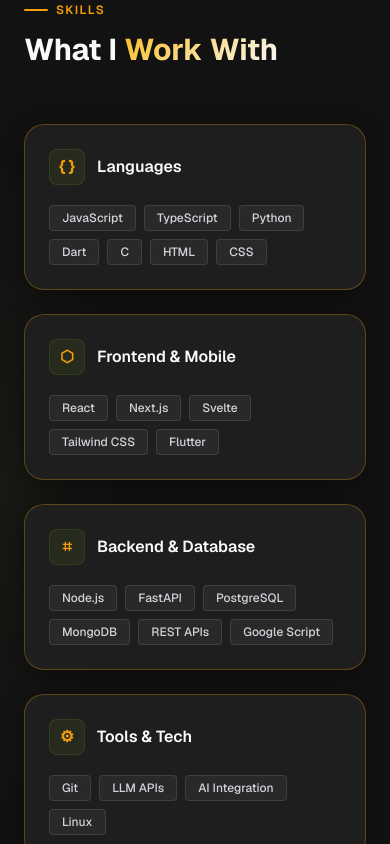
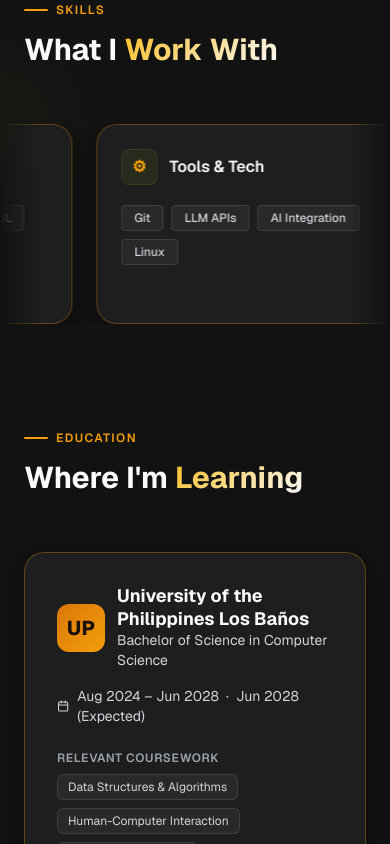
Before and after one commit to codyjamesDC/cody-portfolio, a React (Vite) app: page / in a window 390 px wide. Shown: the part 5200-6044 px from the top of the page. Built offline with nearby package versions, Linux system fonts and the light colour scheme.

Commit message:
feat(ui): implement horizontal marquee carousel for Skills Section

```diff
--- a/src/components/Skills.tsx
+++ b/src/components/Skills.tsx
@@ -38,15 +38,76 @@
                         <span className="gradient-text">Work With</span>
                     </h2>
                 </div>
+            </div>
 
-                {/* Skill groups */}
-                <div className="grid grid-cols-1 md:grid-cols-2 xl:grid-cols-3 gap-6">
-                    {skillGroups.map((group, idx) => (
+            {/* Skill groups (Full Width Carousel) */}
+            <div
+                className="relative flex overflow-hidden group w-full"
+                style={{
+                    maskImage: 'linear-gradient(to right, transparent, black 10%, black 90%, transparent)',
+                    WebkitMaskImage: 'linear-gradient(to right, transparent, black 10%, black 90%, transparent)',
+                }}
+            >
+                <div className="flex shrink-0 animate-marquee group-hover:[animation-play-state:paused] gap-6 pr-6">
+                    {[...skillGroups, ...skillGroups, ...skillGroups, ...skillGroups].map((group, i) => (
                         <div
-                            key={group.id}
-                            id={`skill-group-${group.id}`}
-                            className="reveal glass-card p-6"
-                            style={{ transitionDelay: `${idx * 0.08}s` }}
+                            key={`track1-${group.id}-${i}`}
+                            className="glass-card p-6 w-[320px] md:w-[380px] shrink-0"
+                        >
+                            {/* Group header */}
+                            <div className="flex items-center gap-3 mb-5">
+                                <span
+                                    className="w-9 h-9 rounded-lg flex items-center justify-center text-base font-bold flex-shrink-0"
+                                    style={{
+                                        background: 'rgba(107,142,35,0.12)',
+                                        color: 'var(--color-accent)',
+                                        border: '1px solid rgba(107,142,35,0.2)',
+                                    }}
+                                >
+                                    {group.icon}
+                                </span>
+                                <h3 className="font-semibold text-base" style={{ color: 'var(--color-text)' }}>
+                                    {group.label}
+                                </h3>
+                            </div>
+
+                            {/* Skill badges */}
+                            <div className="flex flex-wrap gap-2">
+                                {group.skills.map((skill) => (
+                                    <span
+                                        key={skill}
+                                        className="inline-flex items-center px-3 py-1 rounded text-xs font-medium transition-all duration-200 cursor-default"
+                                        style={{
+                                            background: 'var(--color-bg-badge)',
+                                            color: 'var(--color-text-dim)',
+                                            border: '1px solid var(--color-border-badge)',
+                                        }}
+                                        onMouseEnter={(e) => {
+                                            const el = e.currentTarget as HTMLSpanElement;
+                                            el.style.background = 'rgba(107,142,35,0.12)';
+                                            el.style.color = 'var(--color-accent)';
+                                            el.style.borderColor = 'rgba(107,142,35,0.3)';
+                                        }}
+                                        onMouseLeave={(e) => {
+                                            const el = e.currentTarget as HTMLSpanElement;
+                                            el.style.background = 'var(--color-bg-badge)';
+                                            el.style.color = 'var(--color-text-dim)';
+                                            el.style.borderColor = 'var(--color-border-badge)';
+                                        }}
+                                    >
+                                        {skill}
+                                    </span>
+                                ))}
+                            </div>
+                        </div>
+                    ))}
+                </div>
+
+                <div className="flex shrink-0 animate-marquee group-hover:[animation-play-state:paused] gap-6 pr-6" aria-hidden="true">
+                    {[...skillGroups, ...skillGroups, ...skillGroups, ...skillGroups].map((group, i) => (
+                        <div
+                            key={`track2-${group.id}-${i}`}
+                            className="glass-card p-6 w-[320px] md:w-[380px] shrink-0"
                         >
                             {/* Group header */}
                             <div className="flex items-center gap-3 mb-5">
--- a/tailwind.config.js
+++ b/tailwind.config.js
@@ -36,8 +36,13 @@
         'fade-in-up': 'fadeInUp 0.6s ease-out forwards',
         'fade-in': 'fadeIn 0.5s ease-out forwards',
         'slide-in-left': 'slideInLeft 0.5s ease-out forwards',
+        'marquee': 'marquee 60s linear infinite',
       },
       keyframes: {
+        marquee: {
+          '0%': { transform: 'translateX(0%)' },
+          '100%': { transform: 'translateX(-100%)' },
+        },
         fadeInUp: {
           '0%': { opacity: '0', transform: 'translateY(24px)' },
           '100%': { opacity: '1', transform: 'translateY(0)' },
```
